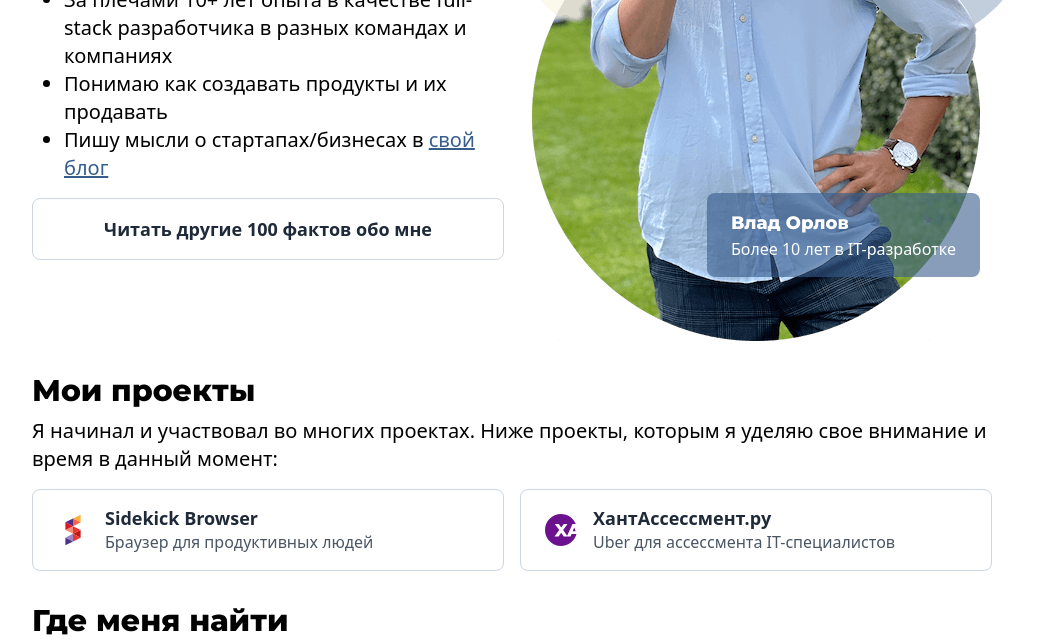
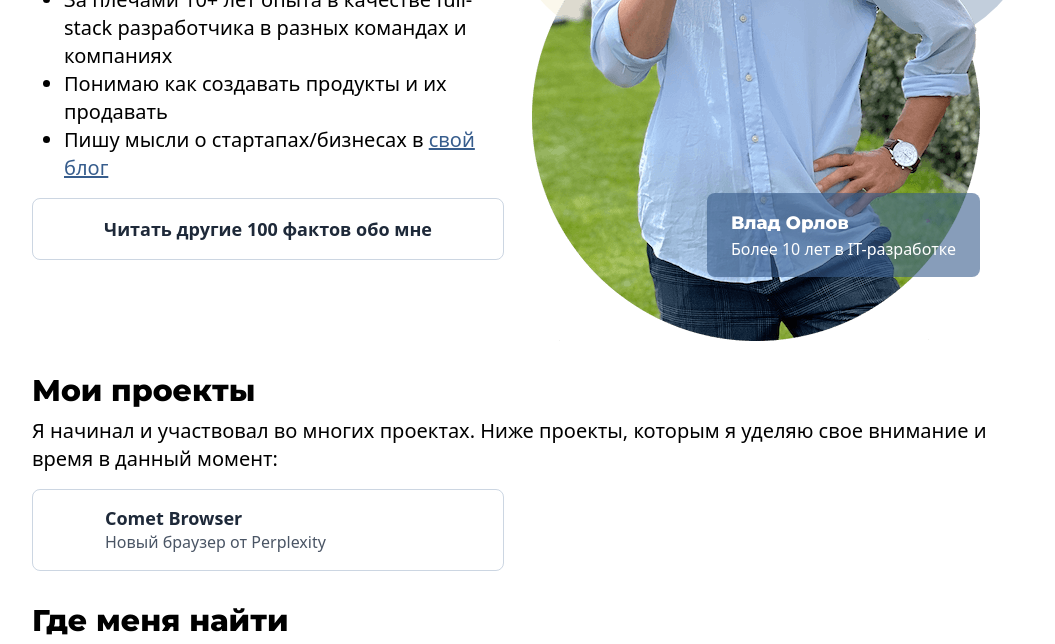
Before and after one commit to w7it/w7it, an Astro site in the folder website/: page / in a window 1280 px wide. Shown: the part 405-1049 px from the top of the page, without its empty margins (128-1183 px from the left). Built offline with nearby package versions, Linux system fonts and the light colour scheme; Astro itself is replaced by a stand-in of ours.

Commit message:
update my projects

```diff
--- a/website/src/components/Hero.astro
+++ b/website/src/components/Hero.astro
@@ -51,18 +51,11 @@ import ExternalLink from "./ExternalLink.astro";
         </p>
         <div class="grid md:grid-cols-2 mt-4 gap-4">
             <ExternalLink
-                href="https://meetsidekick.com/?utm_source=w7it"
-                title="Sidekick Browser"
-                description="Браузер для продуктивных людей"
+                href="https://comet.perplexity.ai"
+                title="Comet Browser"
+                description="Новый браузер от Perplexity"
             >
-                <Icon slot="icon" name="sidekick" size={48} />
-            </ExternalLink>
-            <ExternalLink
-                href="https://huntassessment.ru/?utm_source=w7it"
-                title="ХантАссессмент.ру"
-                description="Uber для ассессмента IT-специалистов"
-            >
-                <Icon slot="icon" name="huntassessment" size={32} />
+                <div slot="icon" class="w-12 h-12 bg-purple-600 rounded-lg flex items-center justify-center text-white font-bold text-xl">C</div>
             </ExternalLink>
         </div>
 
```
